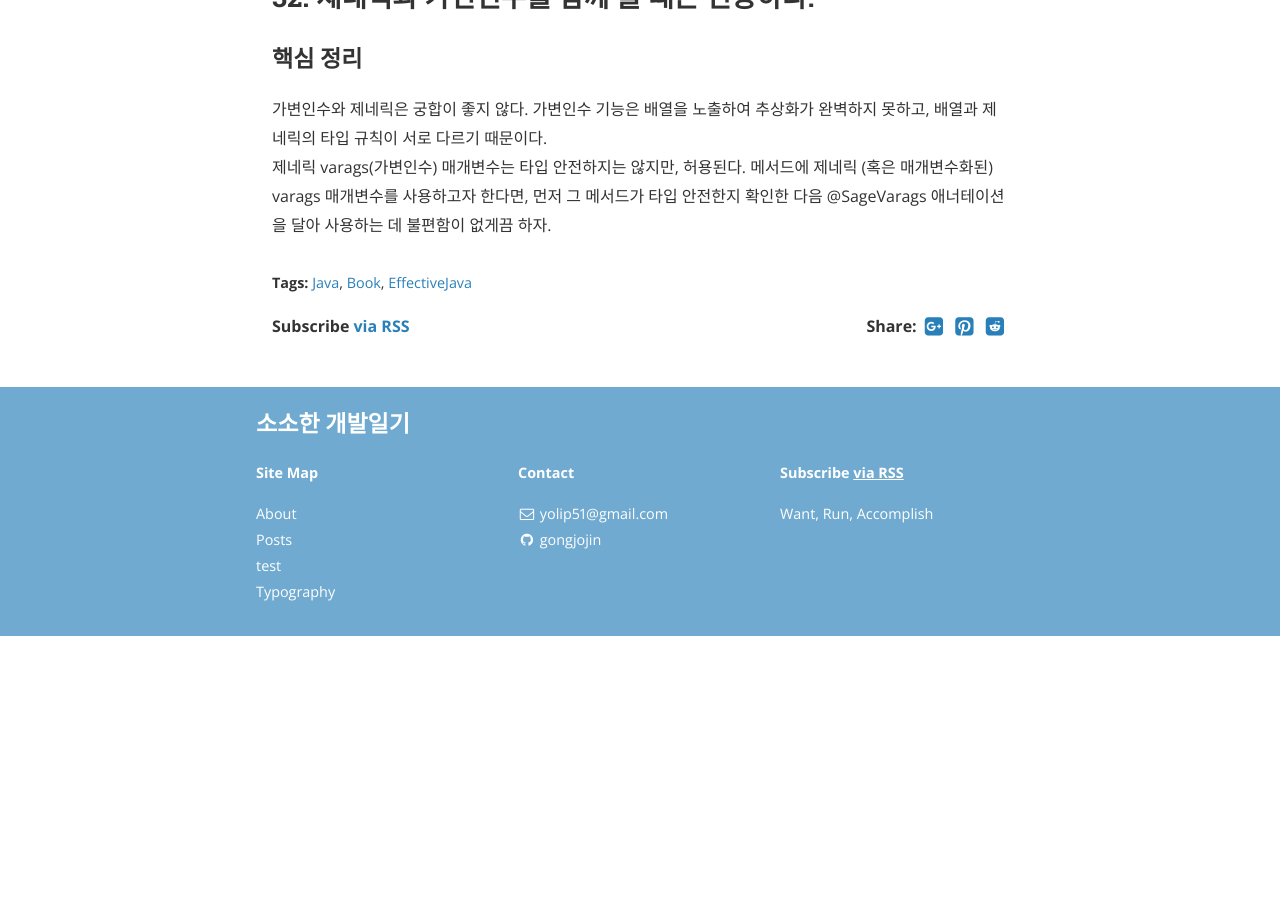
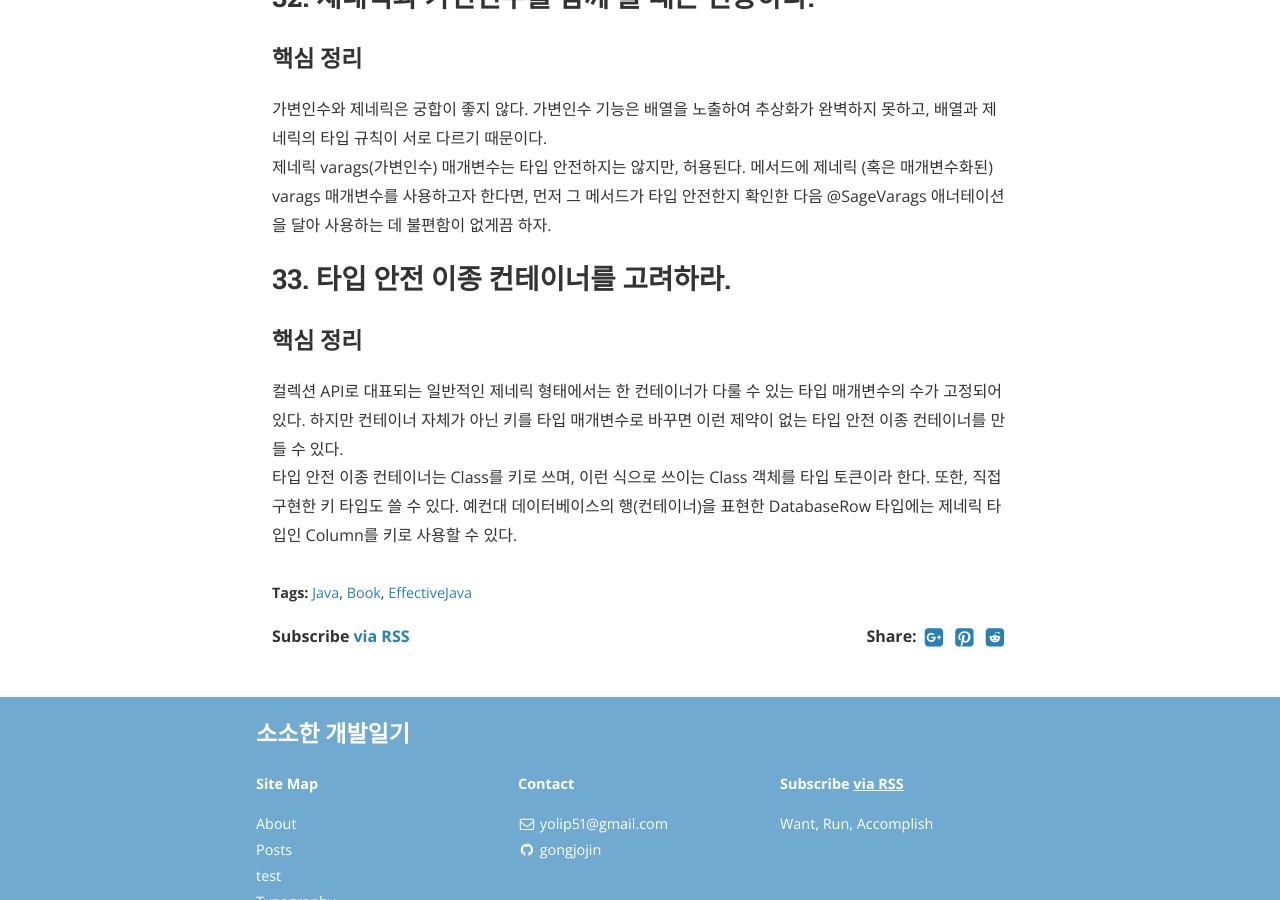
Before and after one commit to gonghojin/gonghojin.github.io, a Jekyll site: the page built from _posts/book/java/effectiveJava/2019-10-13-effectiveJava4.md, in a window 1280 px wide and 900 px high, scrolled down 3367 px. Built offline with Jekyll 4.4.1, drawn with Linux system fonts in a browser that asks for light colours; nearby versions of some CDN libraries; comment, search, counter and statistics services are not loaded; before the commit the page ends 4003 px from its top, so only the background shows below that.

Commit message:
Add: 이펙티브자바_33_타입 안전 이종 컨테이너를 고려하라

```diff
--- a/_posts/book/java/effectiveJava/2019-10-13-effectiveJava4.md
+++ b/_posts/book/java/effectiveJava/2019-10-13-effectiveJava4.md
@@ -74,3 +74,8 @@ PECS 공식을 기억하자. 즉, 생선자(producer)는 extends를 소비자(co
 ### 핵심 정리
 가변인수와 제네릭은 궁합이 좋지 않다. 가변인수 기능은 배열을 노출하여 추상화가 완벽하지 못하고, 배열과 제네릭의 타입 규칙이 서로 다르기 때문이다.
 제네릭 varags(가변인수) 매개변수는 타입 안전하지는 않지만, 허용된다. 메서드에 제네릭 (혹은 매개변수화된) varags 매개변수를 사용하고자 한다면, 먼저 그 메서드가 타입 안전한지 확인한 다음 @SageVarags 애너테이션을 달아 사용하는 데 불편함이 없게끔 하자.
+
+## 33. 타입 안전 이종 컨테이너를 고려하라.
+### 핵심 정리
+컬렉션 API로 대표되는 일반적인 제네릭 형태에서는 한 컨테이너가 다룰 수 있는 타입 매개변수의 수가 고정되어 있다. 하지만 컨테이너 자체가 아닌 키를 타입 매개변수로 바꾸면 이런 제약이 없는 타입 안전 이종 컨테이너를 만들 수 있다.
+타입 안전 이종 컨테이너는 Class를 키로 쓰며, 이런 식으로 쓰이는 Class 객체를 타입 토큰이라 한다. 또한, 직접 구현한 키 타입도 쓸 수 있다. 예컨대 데이터베이스의 행(컨테이너)을 표현한 DatabaseRow 타입에는 제네릭 타입인 Column<T>를 키로 사용할 수 있다.
```
